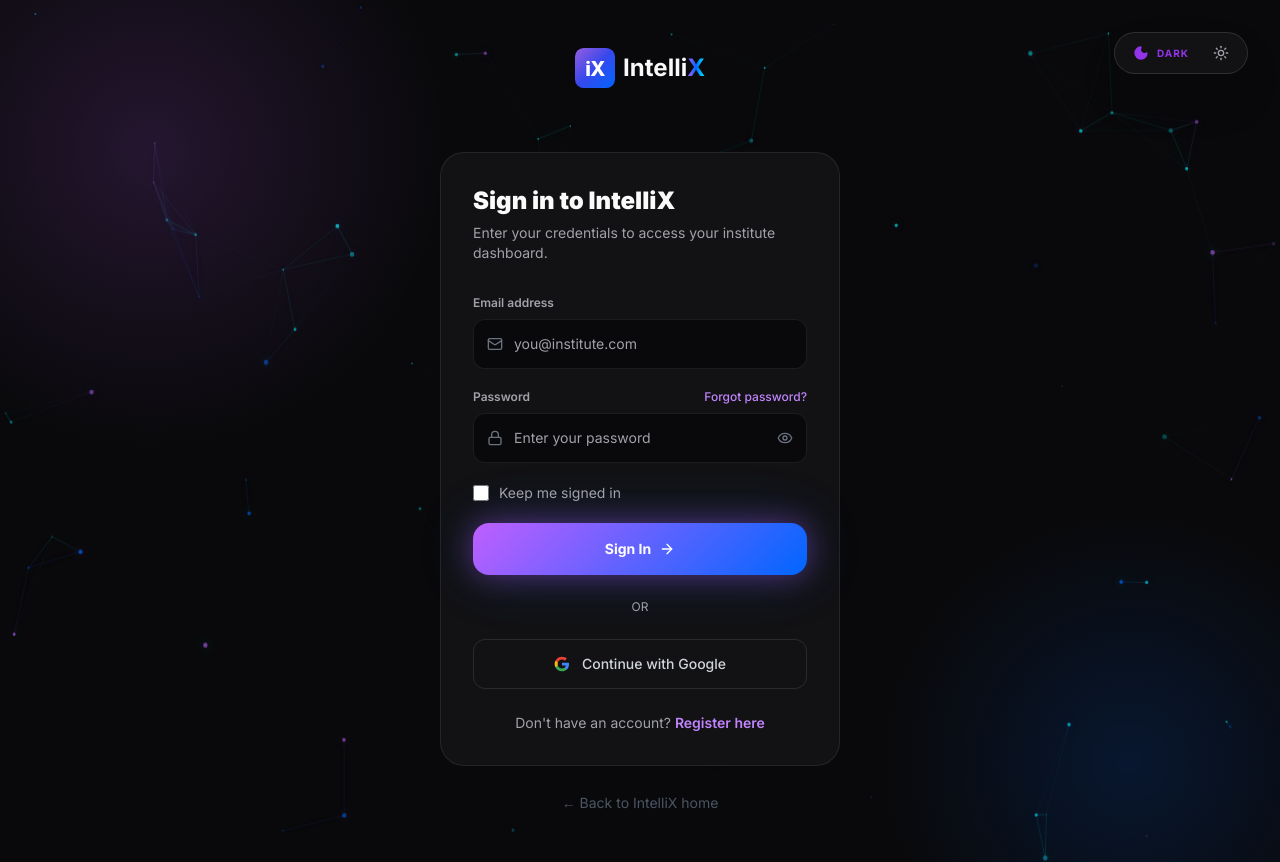
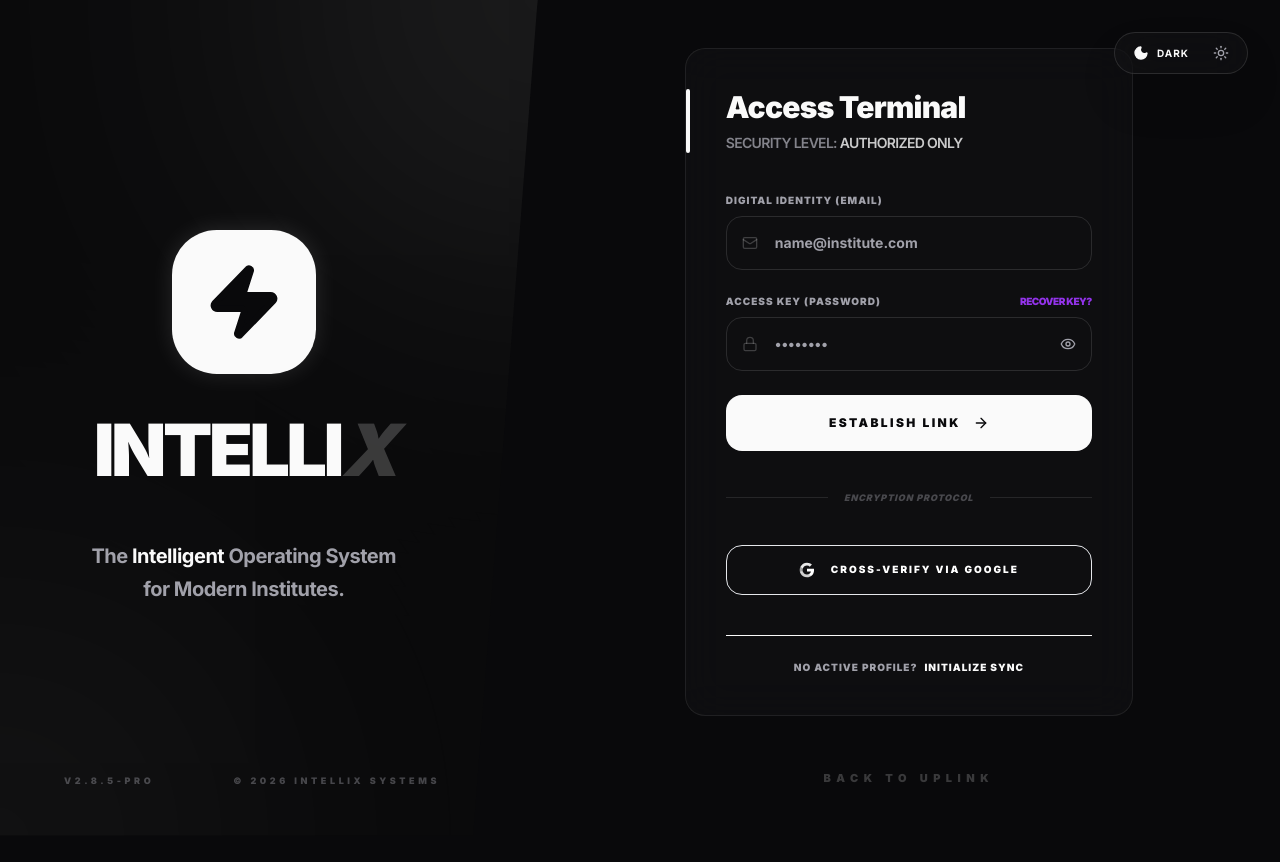
Before and after one commit to illuminatiAyush/INTELLI-X, a React (Vite) app: page /login in a window 1280 px wide. After the commit the page ends 836 px from the top, so only its background shows below. Built offline with nearby package versions, Linux system fonts and the light colour scheme; no server answers; a web font is replaced by a local one.

Commit message:
login pg theme alignments by the master of hell

```diff
--- a/src/pages/LoginPage.jsx
+++ b/src/pages/LoginPage.jsx
@@ -3,8 +3,7 @@
 import { Link, useNavigate } from 'react-router-dom'
 import { useTheme } from '../context/ThemeContext'
 import { useAuth } from '../context/AuthContext'
-import { Eye, EyeOff, ArrowRight, Mail, Lock, Sun, Moon } from 'lucide-react'
-import ParticleBackground from '../animations/ParticleBackground'
+import { Eye, EyeOff, ArrowRight, Mail, Lock, Sun, Moon, Check, Zap } from 'lucide-react'
 import { supabase } from '../lib/supabase'
 
 const LoginPage = () => {
@@ -81,107 +80,138 @@
     }
   }
 
-  const bg = 'bg-[var(--bg-app)]'
-  const cardBg = 'bg-[var(--bg-surface)] border-[var(--border-subtle)]'
-  const inputBg = 'bg-[var(--bg-app)] border-[var(--border-subtle)] text-[var(--text-primary)] placeholder-[var(--text-secondary)] focus:border-[var(--color-purple)]'
+  const bg = isDark ? 'bg-[var(--bg-app)]' : 'bg-[#f8fafc]'
+  const brandingBg = isDark ? 'bg-[#0a0a0b]' : 'bg-[#f1f5f9]'
+  const cardBg = isDark ? 'glass-card' : 'bg-white border-2 border-slate-200 shadow-[0_32px_64px_-16px_rgba(15,23,42,0.1)] rounded-3xl'
+  const inputBg = isDark
+    ? 'bg-transparent border-[var(--border-strong)] text-[var(--text-primary)] placeholder-[var(--text-secondary)] focus:border-[var(--color-purple)]'
+    : 'bg-slate-100/50 border-slate-200 text-slate-900 placeholder-slate-400 focus:border-slate-900'
   const labelColor = 'text-[var(--text-secondary)]'
   const headingColor = 'text-[var(--text-primary)]'
 
   return (
-    <div className={`min-h-screen flex items-center justify-center relative overflow-hidden ${bg}`}>
-      {/* Background */}
-      {isDark && <ParticleBackground />}
-      {isDark && (
-        <>
-          <div className="hero-blob-1 top-[-150px] left-[-150px]" style={{ zIndex: 1 }} />
-          <div className="hero-blob-2 bottom-[-150px] right-[-100px]" style={{ zIndex: 1 }} />
-        </>
-      )}
-
-      {/* Theme Toggle */}
+    <div className={`min-h-screen flex flex-col lg:flex-row overflow-hidden ${bg}`}>
+      {/* Theme Toggle - Positioned in the Login Side */}
       <div className="fixed top-8 right-8 z-50">
         <button
           onClick={toggleTheme}
-          className="relative flex items-center justify-between gap-3 p-1.5 bg-[var(--bg-surface)] border border-[var(--border-strong)] rounded-full shadow-2xl transition-all hover:scale-105 active:scale-95 group overflow-hidden"
+          className={`relative flex items-center justify-between gap-3 p-1.5 border rounded-full shadow-2xl transition-all hover:scale-105 active:scale-95 group overflow-hidden ${
+            isDark ? 'glass-card border-[var(--border-strong)]' : 'bg-white border-slate-200'
+          }`}
           aria-label="Toggle theme"
         >
-          <div className="flex items-center gap-2 px-3 py-1.5 rounded-full transition-all bg-[var(--color-purple)]/10 text-[var(--color-purple)]">
+          <div className={`flex items-center gap-2 px-3 py-1.5 rounded-full transition-all ${
+            isDark ? 'bg-[var(--text-primary)]/10 text-[var(--text-primary)]' : 'bg-slate-100 text-slate-900'
+          }`}>
             {isDark ? <Moon className="w-4 h-4 fill-current" /> : <Sun className="w-4 h-4" />}
             <span className="text-[10px] font-bold uppercase tracking-widest">{isDark ? 'Dark' : 'Light'}</span>
           </div>
           <div className="pr-3 text-[var(--text-secondary)] group-hover:text-[var(--text-primary)] transition-colors">
             {isDark ? <Sun className="w-4 h-4" /> : <Moon className="w-4 h-4" />}
           </div>
-          <div className="absolute inset-0 bg-gradient-to-r from-transparent via-[var(--color-purple)]/5 to-transparent -translate-x-full group-hover:translate-x-full transition-transform duration-1000" />
         </button>
       </div>
 
-      <div className="relative z-10 w-full max-w-md px-6 py-12">
-        {/* Logo */}
+      {/* Left Panel: Branding (Visible only on Desktop) */}
+      <div
+        className={`hidden lg:flex lg:w-[48%] xl:w-[42%] ${brandingBg} border-r border-[var(--border-subtle)] flex-col items-center justify-center relative p-16 overflow-hidden`}
+        style={{ clipPath: 'polygon(0 0, 100% 0, 88% 100%, 0 100%)', zIndex: 10 }}
+      >
+        {/* Electric Glow along the edge */}
+        <div className="absolute top-0 right-0 h-full w-[2px] bg-gradient-to-b from-transparent via-[var(--text-primary)]/20 to-transparent blur-[1px] rotate-[1.5deg]" />
+
+        {/* Subtle background abstract */}
+        <div className="absolute inset-0 opacity-10">
+          <div className="absolute top-0 right-0 w-[500px] h-[500px] bg-[var(--text-primary)] blur-[150px] rounded-full -mr-64 -mt-64" />
+          <div className="absolute bottom-0 left-0 w-[500px] h-[500px] bg-[var(--text-primary)] blur-[150px] rounded-full -ml-64 -mb-64 opacity-50" />
+        </div>
+
+        <motion.div
+          initial={{ opacity: 0, scale: 0.9 }}
+          animate={{ opacity: 1, scale: 1 }}
+          transition={{ duration: 1 }}
+          className="relative z-10 w-full flex flex-col items-center text-center pr-[12%]"
+        >
+          <Link to="/" className="flex flex-col items-center gap-10 group">
+            <motion.div
+              animate={{
+                boxShadow: isDark
+                  ? ['0 0 20px rgba(255,255,255,0.1)', '0 0 40px rgba(255,255,255,0.2)', '0 0 20px rgba(255,255,255,0.1)']
+                  : ['0 0 20px rgba(15,23,42,0.1)', '0 0 40px rgba(15,23,42,0.2)', '0 0 20px rgba(15,23,42,0.1)']
+              }}
+              transition={{ duration: 3, repeat: Infinity }}
+              className="w-36 h-36 rounded-[2.8rem] bg-[var(--text-primary)] text-[var(--bg-app)] flex items-center justify-center shadow-3xl group-hover:scale-105 transition-all duration-700 relative overflow-hidden"
+            >
+              <Zap className="w-20 h-20 fill-current" />
+              <motion.div
+                animate={{ x: ['-100%', '200%'] }}
+                transition={{ duration: 2, repeat: Infinity, ease: 'easeInOut', repeatDelay: 1 }}
+                className="absolute inset-0 bg-gradient-to-r from-transparent via-white/20 to-transparent -skew-x-12"
+              />
+            </motion.div>
+
+            <div className="space-y-6">
+              <h1 className="text-7xl font-black tracking-tighter text-[var(--text-primary)]">
+                INTELLI<span className="opacity-20 italic">X</span>
+              </h1>
+              <div className="w-32 h-1.5 bg-[var(--text-primary)]/30 mx-auto rounded-full" />
+              <p className="text-xl font-bold text-[var(--text-secondary)] max-w-xs tracking-tight leading-relaxed">
+                The <span className="text-[var(--text-primary)]">Intelligent</span> Operating System for Modern Institutes.
+              </p>
+            </div>
+          </Link>
+        </motion.div>
+
+        {/* Footer info in left panel */}
+        <div className="absolute bottom-12 left-0 w-full px-16 flex justify-between items-center text-[9px] font-black uppercase tracking-[0.4em] text-[var(--text-secondary)] opacity-40 pr-[18%]">
+          <span>v2.8.5-pro</span>
+          <span>© 2026 IntelliX Systems</span>
+        </div>
+      </div>
+
+      {/* Right Panel: Authentication */}
+      <div className={`flex-1 flex items-center justify-center p-6 lg:p-12 relative ${isDark ? '' : 'lg:pl-0'}`}>
+        <div className="w-full max-w-md relative z-20">
+          {/* Logo only visible on Mobile */}
           <motion.div
             initial={{ opacity: 0, y: -20 }}
             animate={{ opacity: 1, y: 0 }}
-          transition={{ duration: 0.5 }}
-          className="text-center mb-10"
+            className="lg:hidden text-center mb-10"
           >
-          <Link to="/" className="inline-flex items-center gap-2 group mb-6">
-            <img src="/intellix-icon.svg" alt="IntelliX Logo" className="w-10 h-10" />
-            <span className={`text-2xl font-bold ${headingColor}`}>
-              Intelli<span className="text-gradient">X</span>
+            <Link to="/" className="inline-flex flex-col items-center gap-4 group">
+              <div className="w-16 h-16 rounded-2xl bg-[var(--text-primary)] text-[var(--bg-app)] flex items-center justify-center shadow-2xl">
+                <Zap className="w-8 h-8 fill-current" />
+              </div>
+              <span className={`text-2xl font-black tracking-tighter ${headingColor}`}>
+                INTELLI<span className="opacity-50">X</span>
               </span>
             </Link>
           </motion.div>
 
-        {/* Card */}
           <motion.div
             initial={{ opacity: 0, y: 30, scale: 0.97 }}
             animate={{ opacity: 1, y: 0, scale: 1 }}
             transition={{ duration: 0.6, delay: 0.1 }}
-          className={`rounded-3xl border p-8 ${cardBg}`}
+            className={`p-8 sm:p-10 relative overflow-hidden ${cardBg}`}
           >
-          {submitted ? (
-            /* Success state */
-            <motion.div
-              initial={{ opacity: 0, scale: 0.8 }}
-              animate={{ opacity: 1, scale: 1 }}
-              className="text-center py-6"
-            >
-              <motion.div
-                initial={{ scale: 0 }}
-                animate={{ scale: 1 }}
-                transition={{ type: 'spring', stiffness: 200, delay: 0.15 }}
-                className="w-16 h-16 glow-button rounded-2xl flex items-center justify-center mx-auto mb-5"
-              >
-                <span className="text-2xl">✅</span>
-              </motion.div>
-              <h2 className={`text-2xl font-black mb-2 ${headingColor}`}>Welcome back!</h2>
-              <p className={`text-sm ${labelColor}`}>Logging you into IntelliX OS...</p>
-              <div className="mt-5 flex justify-center">
-                <div className="w-8 h-1 bg-gradient-to-r from-purple-500 to-cyan-500 rounded-full animate-pulse" />
-              </div>
-            </motion.div>
-          ) : (
-            <>
             {/* Header */}
-              <div className="mb-8">
-                <h1 className={`text-2xl font-black mb-1.5 ${headingColor}`}>Sign in to IntelliX</h1>
-                <p className={`text-sm ${labelColor}`}>
-                  Enter your credentials to access your institute dashboard.
+            <div className="mb-10 text-center sm:text-left relative">
+              <div className="absolute -left-10 top-0 w-1 h-full bg-[var(--text-primary)] rounded-full opacity-0 sm:opacity-100" />
+              <h1 className={`text-3xl font-black mb-2 tracking-tight ${headingColor}`}>Access Terminal</h1>
+              <p className={`text-sm font-semibold ${labelColor} opacity-80 uppercase tracking-tighter`}>
+                Security Level: <span className="text-[var(--text-primary)]">Authorized Only</span>
               </p>
             </div>
 
             {/* Form */}
-              <form onSubmit={handleSubmit} noValidate className="space-y-5">
+            <form onSubmit={handleSubmit} noValidate className="space-y-6">
               {/* Email field */}
-                <div>
-                  <label
-                    htmlFor="login-email"
-                    className={`block text-xs font-semibold mb-2 ${labelColor}`}
-                  >
-                    Email address
+              <div className="space-y-2">
+                <label htmlFor="login-email" className={`block text-[10px] font-black uppercase tracking-widest ${labelColor}`}>
+                  Digital Identity (Email)
                 </label>
-                  <div className="relative">
-                    <Mail className={`absolute left-3.5 top-1/2 -translate-y-1/2 w-4 h-4 ${isDark ? 'text-gray-500' : 'text-gray-400'}`} />
+                <div className="relative group">
+                  <Mail className={`absolute left-4 top-1/2 -translate-y-1/2 w-4 h-4 transition-colors group-focus-within:text-[var(--text-primary)] ${isDark ? 'text-white/20' : 'text-slate-400'}`} />
                   <input
                     id="login-email"
                     name="email"
@@ -189,42 +219,29 @@
                     autoComplete="email"
                     value={form.email}
                     onChange={handleChange}
-                      placeholder="you@institute.com"
-                      className={`w-full pl-10 pr-4 py-3.5 rounded-xl border text-sm outline-none transition-all duration-200 ${inputBg} ${errors.email
-                          ? 'border-red-500/60 focus:border-red-500'
-                          : ''
-                        }`}
+                    placeholder="name@institute.com"
+                    className={`w-full pl-12 pr-4 py-4 rounded-2xl border text-sm outline-none transition-all duration-300 font-bold ${inputBg} ${errors.email ? 'border-red-500/50 focus:border-red-500' : 'hover:border-[var(--text-primary)]/50'}`}
                   />
                 </div>
                 {errors.email && (
-                    <motion.p
-                      initial={{ opacity: 0, y: -4 }}
-                      animate={{ opacity: 1, y: 0 }}
-                      className="mt-1.5 text-xs text-red-400"
-                    >
+                  <motion.p initial={{ opacity: 0, x: -10 }} animate={{ opacity: 1, x: 0 }} className="text-[10px] font-bold text-red-500 uppercase tracking-tight">
                     {errors.email}
                   </motion.p>
                 )}
               </div>
 
               {/* Password field */}
-                <div>
-                  <div className="flex items-center justify-between mb-2">
-                    <label
-                      htmlFor="login-password"
-                      className={`text-xs font-semibold ${labelColor}`}
-                    >
-                      Password
+              <div className="space-y-2">
+                <div className="flex items-center justify-between">
+                  <label htmlFor="login-password" className={`text-[10px] font-black uppercase tracking-widest ${labelColor}`}>
+                    Access Key (Password)
                   </label>
-                    <a
-                      href="#"
-                      className="text-xs text-purple-400 hover:text-purple-300 font-medium transition-colors"
-                    >
-                      Forgot password?
+                  <a href="#" className="text-[10px] uppercase font-black tracking-tighter text-[var(--color-purple)] hover:opacity-70 transition-opacity">
+                    Recover Key?
                   </a>
                 </div>
-                  <div className="relative">
-                    <Lock className={`absolute left-3.5 top-1/2 -translate-y-1/2 w-4 h-4 ${isDark ? 'text-gray-500' : 'text-gray-400'}`} />
+                <div className="relative group">
+                  <Lock className={`absolute left-4 top-1/2 -translate-y-1/2 w-4 h-4 transition-colors group-focus-within:text-[var(--text-primary)] ${isDark ? 'text-white/20' : 'text-slate-400'}`} />
                   <input
                     id="login-password"
                     name="password"
@@ -232,41 +249,23 @@
                     autoComplete="current-password"
                     value={form.password}
                     onChange={handleChange}
-                      placeholder="Enter your password"
-                      className={`w-full pl-10 pr-11 py-3.5 rounded-xl border text-sm outline-none transition-all duration-200 ${inputBg} ${errors.password ? 'border-red-500/60 focus:border-red-500' : ''
-                        }`}
+                    placeholder="••••••••"
+                    className={`w-full pl-12 pr-12 py-4 rounded-2xl border text-sm outline-none transition-all duration-300 font-bold ${inputBg} ${errors.password ? 'border-red-500/50 focus:border-red-500' : 'hover:border-[var(--text-primary)]/50'}`}
                   />
                   <button
                     type="button"
                     onClick={() => setShowPassword(!showPassword)}
                     tabIndex={-1}
-                      className={`absolute right-3.5 top-1/2 -translate-y-1/2 ${isDark ? 'text-gray-500 hover:text-gray-300' : 'text-gray-400 hover:text-gray-600'} transition-colors`}
-                      aria-label={showPassword ? 'Hide password' : 'Show password'}
+                    className="absolute right-4 top-1/2 -translate-y-1/2 text-[var(--text-secondary)] hover:text-[var(--text-primary)] transition-colors"
                   >
                     {showPassword ? <EyeOff className="w-4 h-4" /> : <Eye className="w-4 h-4" />}
                   </button>
                 </div>
                 {errors.password && (
-                    <motion.p
-                      initial={{ opacity: 0, y: -4 }}
-                      animate={{ opacity: 1, y: 0 }}
-                      className="mt-1.5 text-xs text-red-400"
-                    >
+                  <motion.p initial={{ opacity: 0, x: -10 }} animate={{ opacity: 1, x: 0 }} className="text-[10px] font-bold text-red-500 uppercase tracking-tight">
                     {errors.password}
                   </motion.p>
                 )}
-                </div>
-
-                {/* Remember me */}
-                <div className="flex items-center gap-2.5">
-                  <input
-                    id="remember-me"
-                    type="checkbox"
-                    className="w-4 h-4 rounded border-gray-600 accent-purple-500 cursor-pointer"
-                  />
-                  <label htmlFor="remember-me" className={`text-sm cursor-pointer ${labelColor}`}>
-                    Keep me signed in
-                  </label>
               </div>
 
               {/* Submit */}
@@ -274,77 +273,76 @@
                 id="login-submit-btn"
                 type="submit"
                 disabled={loading}
-                  whileHover={!loading ? { scale: 1.02, boxShadow: '0 0 50px rgba(191,95,255,0.4)' } : {}}
-                  whileTap={!loading ? { scale: 0.98 } : {}}
-                  className={`w-full glow-button text-white font-bold py-4 rounded-2xl text-sm flex items-center justify-center gap-2 transition-all ${loading ? 'opacity-70 cursor-not-allowed' : ''
+                whileHover={!loading ? { scale: 1.01, letterSpacing: '0.3em' } : {}}
+                whileTap={!loading ? { scale: 0.99 } : {}}
+                className={`w-full py-5 rounded-2xl text-xs font-black uppercase tracking-[0.2em] transition-all flex items-center justify-center gap-3 ${
+                  loading
+                    ? 'bg-[var(--text-secondary)]/20 text-[var(--text-secondary)] cursor-not-allowed'
+                    : 'bg-[var(--text-primary)] text-[var(--bg-app)] shadow-[0_20px_40px_-15px_rgba(var(--text-primary-rgb),0.3)] hover:shadow-[var(--text-primary)]/40'
                 }`}
               >
                 {loading ? (
-                    <>
-                      <motion.div
-                        className="w-4 h-4 border-2 border-white/30 border-t-white rounded-full"
-                        animate={{ rotate: 360 }}
-                        transition={{ duration: 0.8, repeat: Infinity, ease: 'linear' }}
-                      />
-                      Signing in...
-                    </>
+                  <div className="flex items-center gap-3">
+                    <div className="w-4 h-4 border-2 border-[var(--text-secondary)]/30 border-t-[var(--text-secondary)] rounded-full animate-spin" />
+                    Connecting...
+                  </div>
                 ) : (
-                    <>Sign In <ArrowRight className="w-4 h-4" /></>
+                  <>Establish Link <ArrowRight className="w-4 h-4" /></>
                 )}
               </motion.button>
             </form>
 
             {/* Divider */}
-              <div className="flex items-center gap-4 my-6">
-                <div className={`flex-1 h-px ${isDark ? 'bg-white/8' : 'bg-gray-200'}`} />
-                <span className={`text-xs ${labelColor}`}>OR</span>
-                <div className={`flex-1 h-px ${isDark ? 'bg-white/8' : 'bg-gray-200'}`} />
+            <div className="flex items-center gap-4 my-10">
+              <div className="flex-1 h-px bg-[var(--text-primary)] opacity-10" />
+              <span className={`text-[9px] font-black uppercase tracking-widest ${labelColor} opacity-40 italic`}>Encryption Protocol</span>
+              <div className="flex-1 h-px bg-[var(--text-primary)] opacity-10" />
             </div>
 
-              {/* SSO/Google hint */}
+            {/* Google Button */}
             <motion.button
               type="button"
-                whileHover={{ scale: 1.01 }}
+              whileHover={{ scale: 1.01, backgroundColor: 'var(--text-primary)', color: 'var(--bg-app)' }}
               whileTap={{ scale: 0.99 }}
-                className={`w-full flex items-center justify-center gap-3 py-3.5 rounded-xl border text-sm font-medium transition-all ${isDark
-                    ? 'border-white/10 text-gray-300 hover:bg-white/5'
-                    : 'border-gray-200 text-gray-700 hover:bg-gray-50 shadow-sm'
+              className={`w-full flex items-center justify-center gap-4 py-4 rounded-2xl border text-[10px] font-black uppercase tracking-[0.2em] transition-all duration-300 ${
+                isDark ? 'border-[var(--text-primary)]/20 text-white hover:border-transparent' : 'border-slate-200 text-slate-900 hover:border-transparent hover:bg-slate-900 hover:text-white'
               }`}
             >
               <svg className="w-4 h-4" viewBox="0 0 24 24">
-                  <path fill="#4285F4" d="M22.56 12.25c0-.78-.07-1.53-.2-2.25H12v4.26h5.92c-.26 1.37-1.04 2.53-2.21 3.31v2.77h3.57c2.08-1.92 3.28-4.74 3.28-8.09z" />
-                  <path fill="#34A853" d="M12 23c2.97 0 5.46-.98 7.28-2.66l-3.57-2.77c-.98.66-2.23 1.06-3.71 1.06-2.86 0-5.29-1.93-6.16-4.53H2.18v2.84C3.99 20.53 7.7 23 12 23z" />
-                  <path fill="#FBBC05" d="M5.84 14.09c-.22-.66-.35-1.36-.35-2.09s.13-1.43.35-2.09V7.07H2.18C1.43 8.55 1 10.22 1 12s.43 3.45 1.18 4.93l2.85-2.22.81-.62z" />
-                  <path fill="#EA4335" d="M12 5.38c1.62 0 3.06.56 4.21 1.64l3.15-3.15C17.45 2.09 14.97 1 12 1 7.7 1 3.99 3.47 2.18 7.07l3.66 2.84c.87-2.6 3.3-4.53 6.16-4.53z" />
+                <path fill="currentColor" d="M22.56 12.25c0-.78-.07-1.53-.2-2.25H12v4.26h5.92c-.26 1.37-1.04 2.53-2.21 3.31v2.77h3.57c2.08-1.92 3.28-4.74 3.28-8.09z" />
+                <path fill="currentColor" opacity="0.8" d="M12 23c2.97 0 5.46-.98 7.28-2.66l-3.57-2.77c-.98.66-2.23 1.06-3.71 1.06-2.86 0-5.29-1.93-6.16-4.53H2.18v2.84C3.99 20.53 7.7 23 12 23z" />
+                <path fill="currentColor" opacity="0.6" d="M5.84 14.09c-.22-.66-.35-1.36-.35-2.09s.13-1.43.35-2.09V7.07H2.18C1.43 8.55 1 10.22 1 12s.43 3.45 1.18 4.93l2.85-2.22.81-.62z" />
+                <path fill="currentColor" opacity="0.9" d="M12 5.38c1.62 0 3.06.56 4.21 1.64l3.15-3.15C17.45 2.09 14.97 1 12 1 7.7 1 3.99 3.47 2.18 7.07l3.66 2.84c.87-2.6 3.3-4.53 6.16-4.53z" />
               </svg>
-                Continue with Google
+              Cross-Verify via Google
             </motion.button>
 
-              {/* Sign up link */}
-              <p className={`text-center text-sm mt-6 ${labelColor}`}>
-                Don't have an account?{' '}
-                <Link to="/register" className="text-purple-400 hover:text-purple-300 font-semibold transition-colors">
-                  Register here
+            {/* Footer Links */}
+            <div className="mt-10 pt-6 border-t border-[var(--text-primary)] border-opacity-5 text-center">
+              <p className={`text-[10px] font-black uppercase tracking-widest ${labelColor}`}>
+                No Active Profile?{' '}
+                <Link to="/register" className="text-[var(--text-primary)] hover:opacity-70 transition-opacity ml-1">
+                  Initialize Sync
                 </Link>
               </p>
-            </>
-          )}
+            </div>
           </motion.div>
 
-        {/* Back to home */}
+          {/* Home Link */}
           <motion.div
             initial={{ opacity: 0 }}
             animate={{ opacity: 1 }}
             transition={{ delay: 0.5 }}
-          className="text-center mt-6"
+            className="text-center mt-12"
           >
             <Link
               to="/"
-            className={`text-sm transition-colors ${isDark ? 'text-gray-600 hover:text-gray-400' : 'text-gray-400 hover:text-gray-600'}`}
+              className={`text-[11px] uppercase font-black tracking-[0.5em] transition-all opacity-20 hover:opacity-100 hover:tracking-[0.6em] ${headingColor}`}
             >
-            ← Back to IntelliX home
+              Back to Uplink
             </Link>
           </motion.div>
+        </div>
       </div>
     </div>
   )
```
Lines whose indentation alone changed are shown as unchanged.
